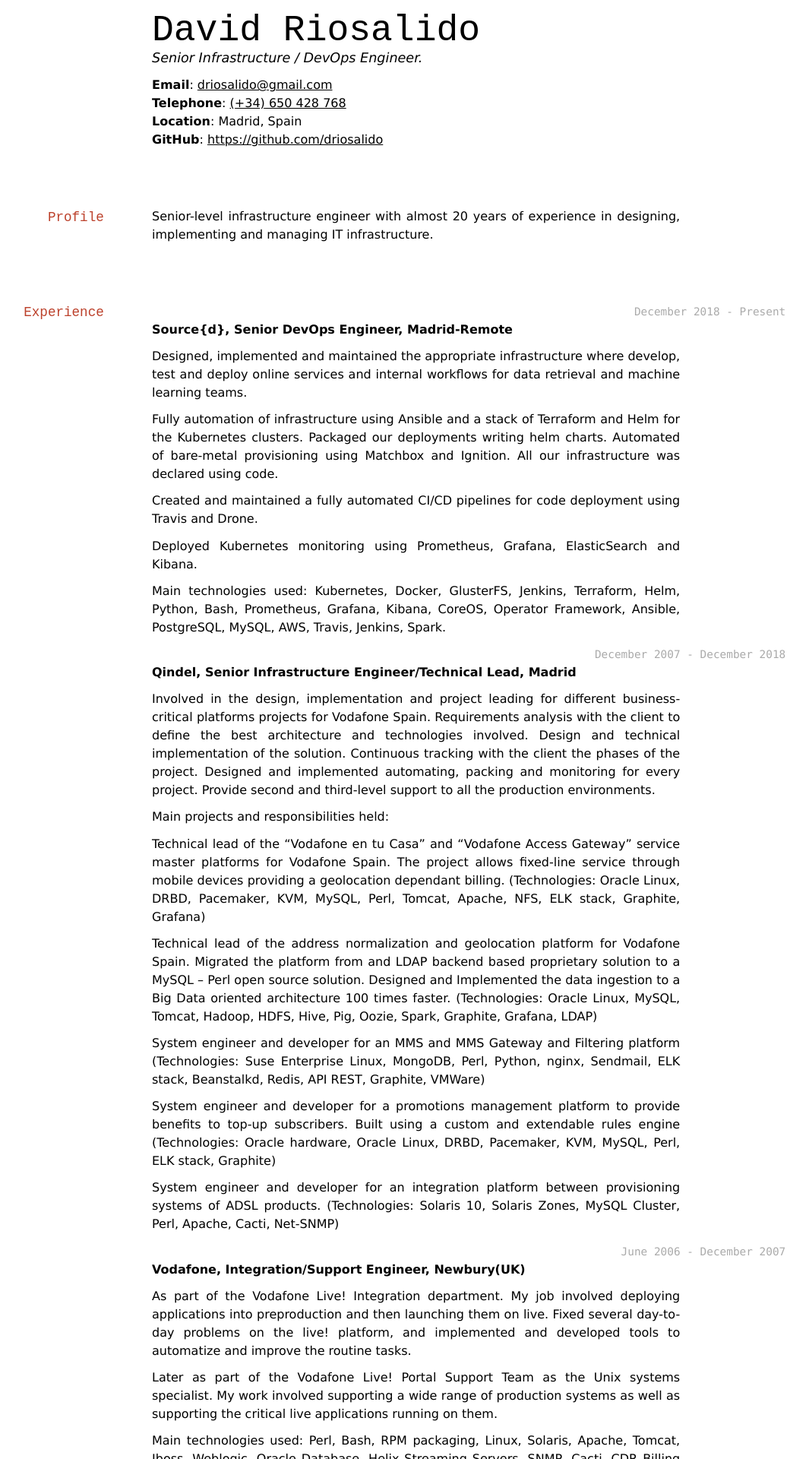
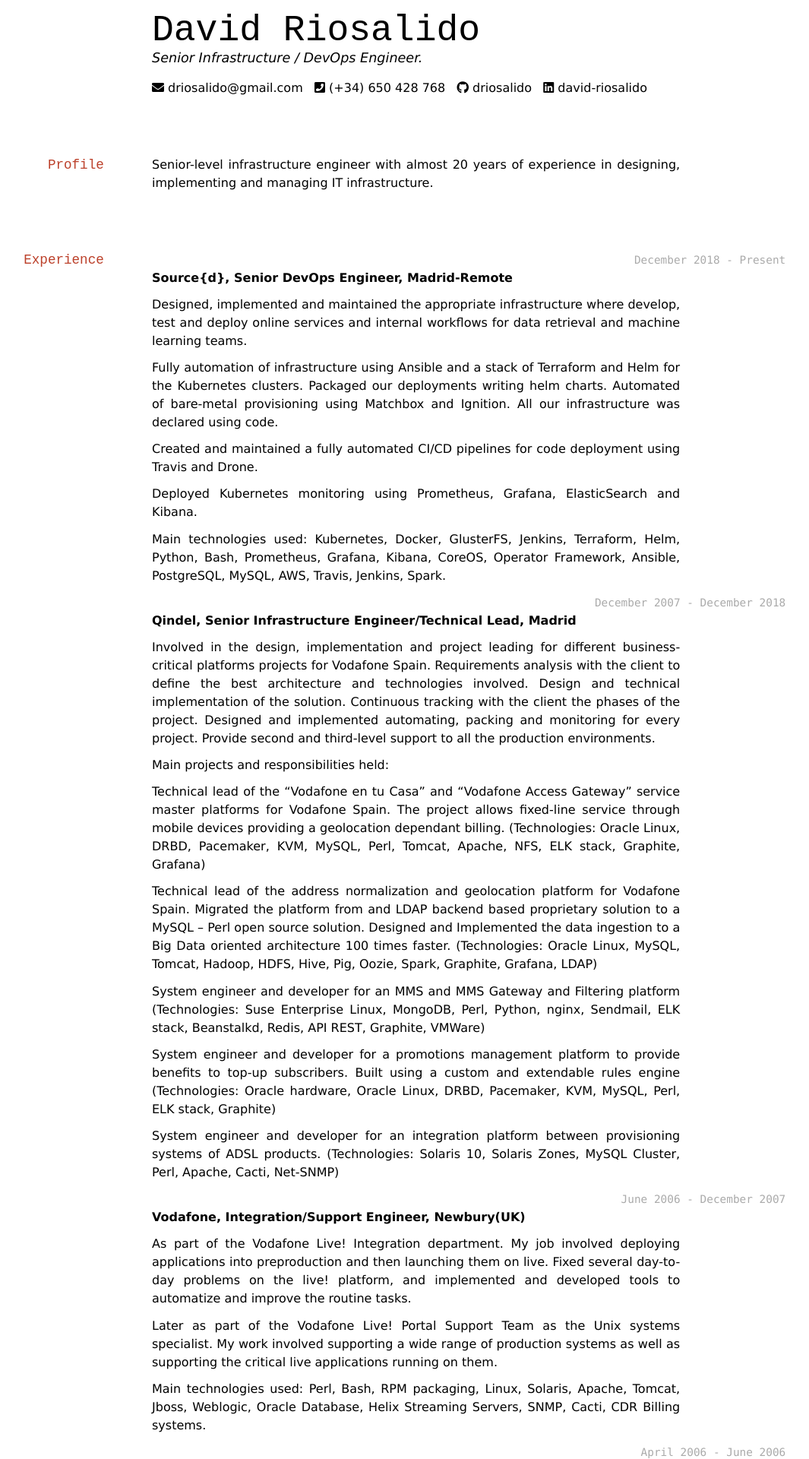
Before and after one commit to elipapa/markdown-cv, a Jekyll site: the page built from index.md, in a window 1280 px wide. Shown: the top 1920 px of the page at 76% size, without its empty margins (132-1197 px from the left). Built offline with Jekyll 4.4.1, drawn with Linux system fonts in a browser that asks for light colours; nearby versions of some CDN libraries.

Commit message:
Taken changes from rporres cv
Signed-off-by: David Riosalido <driosalido@gmail.com>

```diff
--- /dev/null
+++ b/Gemfile
@@ -0,0 +1,3 @@
+source 'https://rubygems.org'
+
+gem 'jekyll', '~> 4.0.0'
--- a/_layouts/cv.html
+++ b/_layouts/cv.html
@@ -5,6 +5,7 @@
   <title> {% if page.title %} {{ page.title }} | {% endif %} CV</title>
   <link href="media/{{ site.style }}-screen.css" type="text/css" rel="stylesheet" media="screen">
   <link href="media/{{ site.style }}-print.css" type="text/css" rel="stylesheet" media="print">
+  <link rel="stylesheet" href="https://use.fontawesome.com/releases/v5.0.13/css/all.css" integrity="sha384-DNOHZ68U8hZfKXOrtjWvjxusGo9WQnrNx2sqG0tfsghAvtVlRW3tvkXWZh58N9jp" crossorigin="anonymous">
 </head>
 <body>
   <div id="main">
--- a/index.md
+++ b/index.md
@@ -5,10 +5,12 @@
 # David Riosalido
 Senior Infrastructure / DevOps Engineer.
 
-**Email**: [driosalido@gmail.com](mailto:driosalido@gmail.com)
-**Telephone**: [(+34) 650 428 768](tel:+34650428768)
-**Location**: Madrid, Spain
-**GitHub**: [https://github.com/driosalido](https://github.com/driosalido)
+<div id="webaddress">
+  <a href="mailto:driosalido@gmail.com"><i class="fas fa-envelope"></i> driosalido@gmail.com</a> &nbsp;
+  <a href="tel:+34650428768"><i class="fas fa-phone-square"></i> (+34) 650 428 768</a> &nbsp;
+  <a href="https://github.com/driosalido"><i class="fab fa-github"></i> driosalido</a> &nbsp;
+  <a href="https://www.linkedin.com/in/david-riosalido/"><i class="fab fa-linkedin"></i> david-riosalido</a> &nbsp;
+</div>
 
 ## Profile
 Senior-level infrastructure engineer with almost 20 years of experience in designing, implementing and managing IT infrastructure.
--- a/media/driosalido-print.css
+++ b/media/driosalido-print.css
@@ -168,9 +168,9 @@
 	margin-top: 1em;
 	position: relative;
 	left: 25%;
-	color: #ccc;
+	/*color: #ccc;
 	font-family: Monaco,Menlo,monospace,sans-serif;
-	font-size: 90%;
+	font-size: 90%;*/
 }
 
 #webaddress a {
--- a/media/driosalido-screen.css
+++ b/media/driosalido-screen.css
@@ -166,8 +166,8 @@
 	margin-top: 1em;
 	position: relative;
 	left: 25%;
-	color: #bc412b;
-	font-family: Monaco,Menlo,monospace,sans-serif;
+	/*color: #bc412b;*/
+	/*font-family: Monaco,Menlo,monospace,sans-serif;*/
 	font-size: 100%;
 }
 
```
Also changed, not shown: Gemfile.lock (added), README.md, 1 other file.
